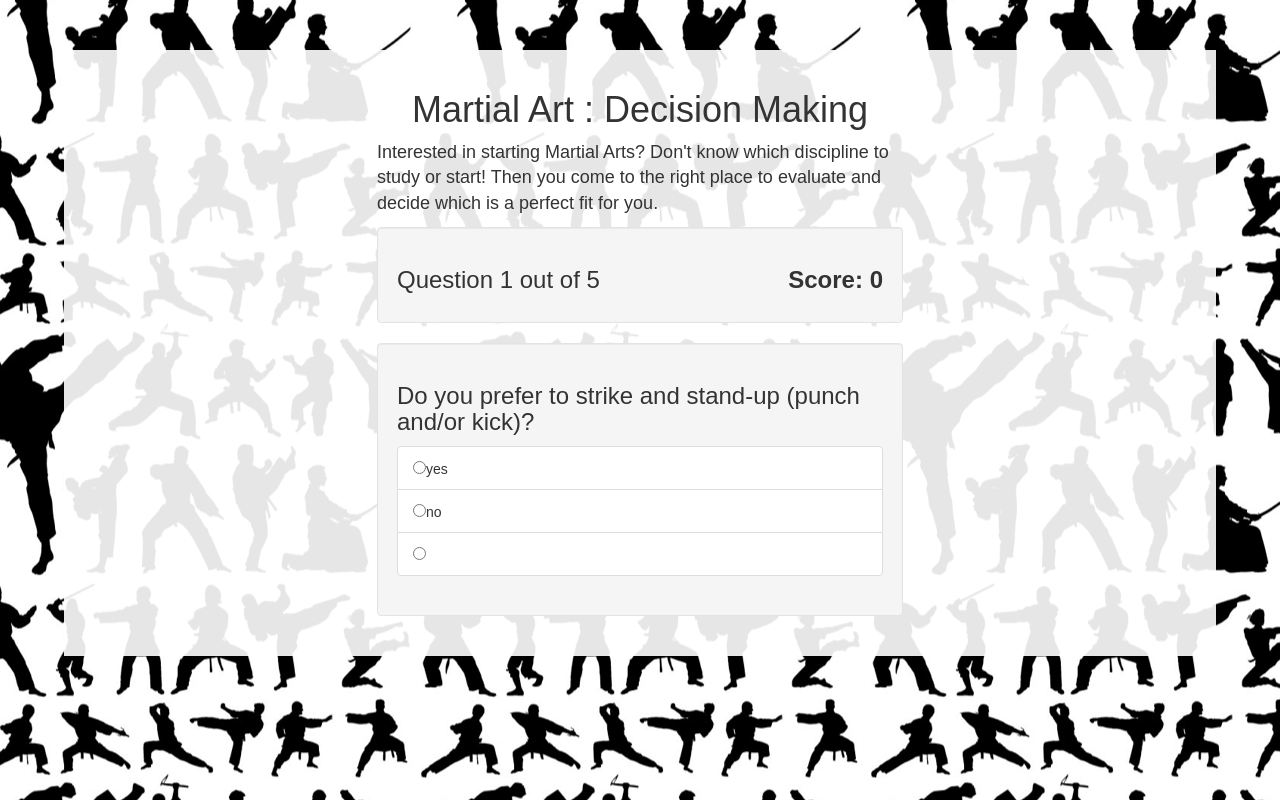
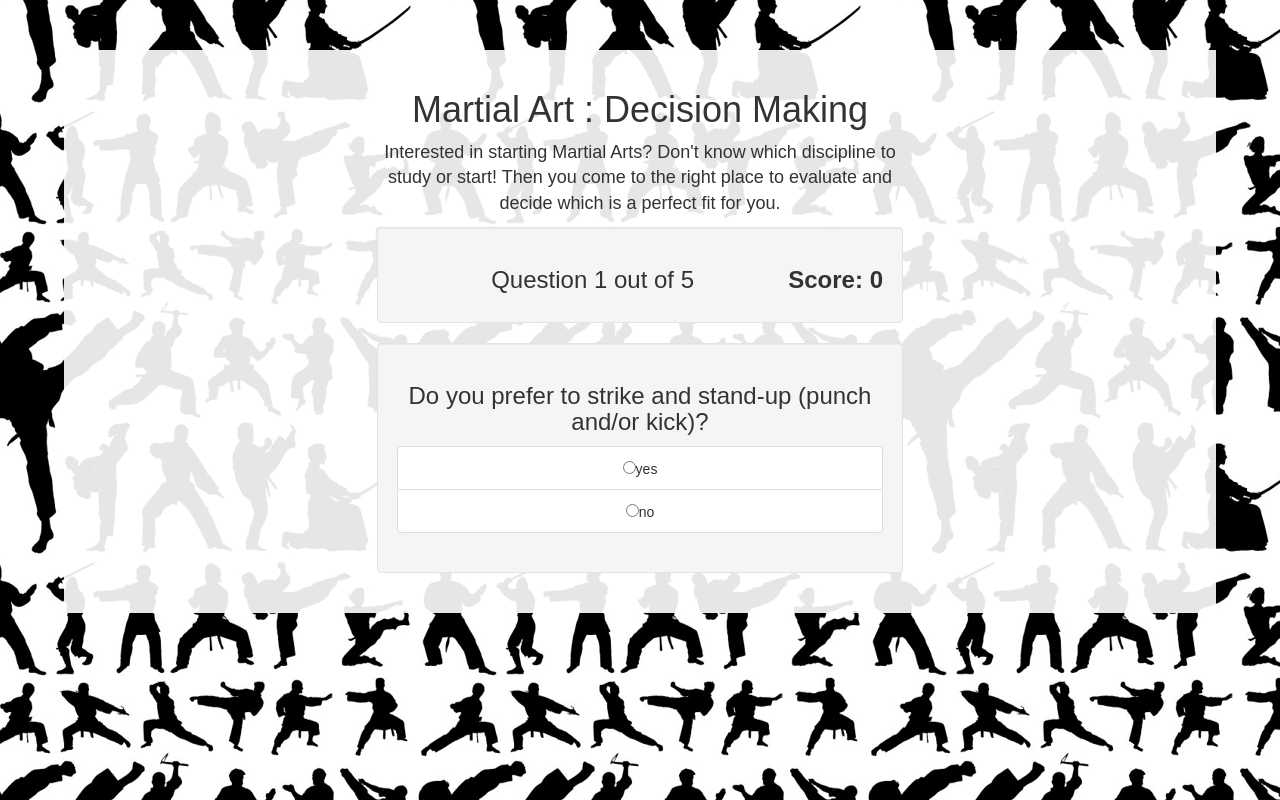
Before and after one commit to hnnguyen45thinkful/cap-react, a React (Create React App) app: page / in a window 1280 px wide. Built offline with nearby package versions, Linux system fonts and the light colour scheme.

Commit message:
added a few new objects and arrays

```diff
--- a/src/App.css
+++ b/src/App.css
@@ -5,6 +5,8 @@
 
 .App-intro {
   font-size: large;
+  overflow:auto;
+  text-align:center;
 }
 
 body {
--- a/src/App.js
+++ b/src/App.js
@@ -5,24 +5,21 @@ import Result from './components/quest/Result';
 import './App.css';
 
 class App extends Component {
-  render() {
-    return (
-      <div className="App">
-        <div className="App-header">
-          <h2>Martial Art : Decision Making</h2>
-        </div>
-        <p className="App-intro">
-        Interested in starting Martial Arts? Don't know which discipline to study or start!
-        Then you come to the right place to evaluate and decide which is a perfect fit for you.</p>
-      </div>
-    );
-  }
   constructor(props) {
         super(props);
 
         this.state = {
             arts : [
-                {title:"Karate",score:0},"Mixed Martial Arts","Tae Kwon Do","Jiu-Jitsu", "Judo", "Kendo" ,"Kickboxing/Thai Boxing"
+            //0 = yes, 1= no,
+                {title: "Boxing", score:1}, //0
+                {title: "Karate", score:0},//1
+                {title: "Mixed Martial Arts (MMA)", score:0 },//2
+                {title: "Tae Kwon Do", score:0},//3
+                {title: "Jiu-Jitsu", score:1}, //4
+                {title: "Judo", score:1},//5
+                {title: "Submission/Catch Wrestling", score:1}, //6
+                {title: "Kendo", score:1},//7
+                {title: "Kickboxing/Thai Boxing", score:0}
             ],
 
             questions: [
@@ -31,12 +28,17 @@ class App extends Component {
                     text: 'Do you prefer to strike and stand-up (punch and/or kick)?',
                     possibleAnswers: [
                         {
-
-                            text: 'yes',
+                            id: 'a',
+                            text:'yes',
                             '0': 1,
-                            '1': 1,
+                            '1': 0,
                             '2': 0,
-                            '3': 1
+                            '3': 0,
+                            '4': 1,
+                            '5': 1,
+                            '6': 1,
+                            '7': 1,
+                            '8': 0
                         },
                         {
                             id: 'b',
@@ -45,17 +47,13 @@ class App extends Component {
                             '1': 0,
                             '2': 1,
                             '3': 0
-                        },
-                        {
-                            id: 'c',
-                            text: ''
                         }
                     ],
 
                 },
                 {
                     id: 2,
-                    text: 'Do you feel comfortable doing grappling, submissions, or throwing your opponent ? ',
+                    text: 'Do you feel comfortable grappling, doing submission, or throwing your opponent ? ',
                     possibleAnswers: [
                         {
                             id: 'a',
@@ -63,10 +61,6 @@ class App extends Component {
                         },
                         {
                             id: 'b',
-                            text: ''
-                        },
-                        {
-                            id: 'c',
                             text: ''
                         }
                     ],
@@ -83,10 +77,6 @@ class App extends Component {
                         {
                             id: 'b',
                             text: ''
-                        },
-                        {
-                            id: 'c',
-                            text: ''
                         }
                     ],
 
@@ -102,11 +92,8 @@ class App extends Component {
                         {
                             id: 'b',
                             text: ''
-                        },
-                        {
-                            id: 'c',
-                            text: 'Schemas'
                         }
+
                     ],
 
                 },
@@ -121,11 +108,8 @@ class App extends Component {
                         {
                             id: 'b',
                             text: ''
-                        },
-                        {
-                            id: 'c',
-                            text: 'Schemas'
                         }
+
                     ],
 
                 }
@@ -160,11 +144,13 @@ class App extends Component {
         }
 
         return (
+        <div className="App">
             <div className="col-md-6 col-md-offset-3">
                 <h1 className="decision-heading">Martial Art : Decision Making</h1>
             <p className="App-intro">
         Interested in starting Martial Arts? Don't know which discipline to study or start!
         Then you come to the right place to evaluate and decide which is a perfect fit for you.</p>
+                <div className="App-header">
                 {scoreboard}
                 <QuestionList
                     {...this.state}
@@ -172,8 +158,10 @@ class App extends Component {
                     setScore={this.setScore}
                 />
                 {result}
+                </div>
+            </div>
+        </div>
 
-            </div>
         );
     }
 }
```
